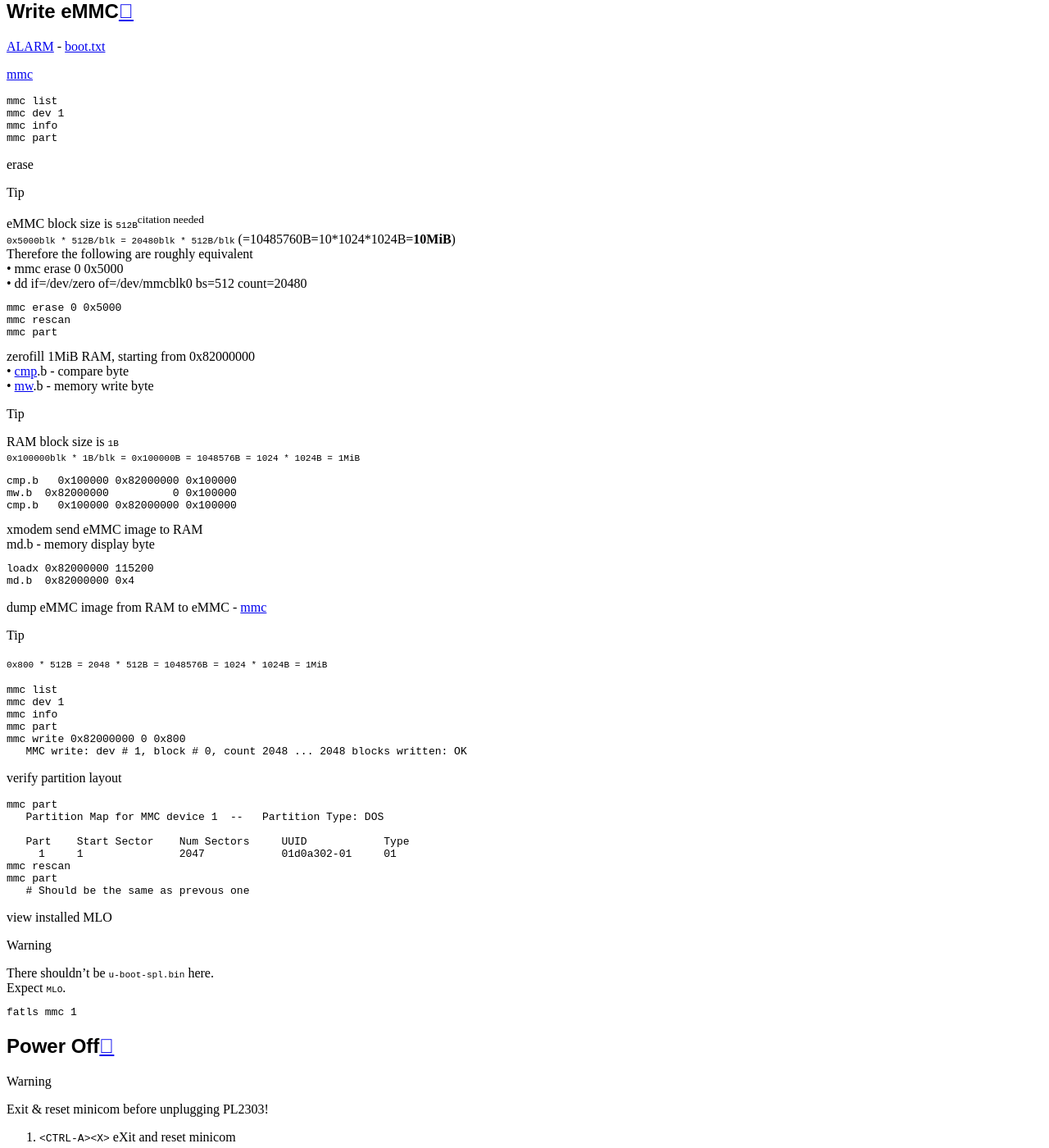
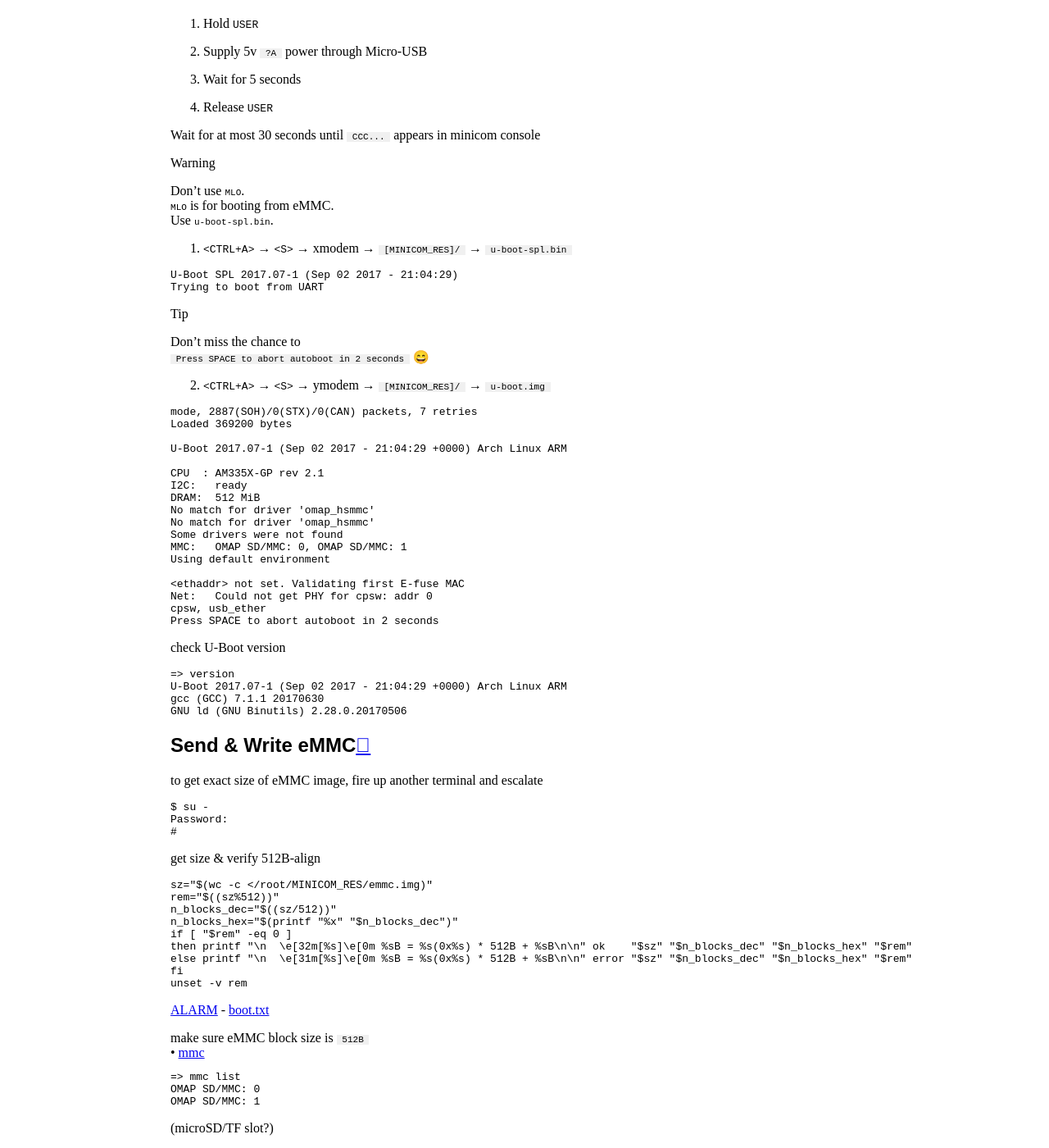
Before and after one commit to Un1Gfn/sphinx.public, a Sphinx documentation site: the page built from Documentation/U-Boot.rst, in a window 1280 px wide and 1400 px high, scrolled down 9103 px. Shown: the whole window at 82% size. Built offline with Sphinx 7.4.7 and the Read the Docs theme 2.0.0, drawn with Linux system fonts in a browser that asks for light colours; the version number could not be read and is left out; cross-references to code outside the pages are shown as plain code; some of the changed text lies outside the part shown.

Commit message:
xmodem NAK at approx 150K, let's try u-boot new ver

```diff
--- a/Documentation/ALARM.rst
+++ b/Documentation/ALARM.rst
@@ -23,6 +23,9 @@ denx `TFTP+NFS <https://www.denx.de/wiki/view/DULG/LinuxNfsRoot>`__
 .. __: https://github.com/u-boot/u-boot/blob/master/cmd/sha1sum.c
 
 ArchWiki/:aw:`Working with the serial console`
+
+make `FIT image <https://elinux.org/images/f/f4/Elc2013_Fernandes.pdf>`__
+with :pkg:`community/uboot-tools` :manpage:`mkimage(1)`
 
 PC Set up NIC
 =============
--- a/Documentation/U-Boot.rst
+++ b/Documentation/U-Boot.rst
@@ -343,27 +340,33 @@ Make eMMC image
 |alpha|. with `genimage`__ [R]_
 -------------------------------
 
+.. __: https://github.com/pengutronix/genimage
+
+`genimage <https://git.busybox.net/buildroot/tree/package/genimage>`__\
+:superscript:`buildroot`
+
 .. warning::
 
-   | Use :pkg:`AUR/genimage-git` instead of :pkg:`AUR/genimage`
-     to avoid ``-b`` in :manpage:`mcopy(1)` (:pkg:`extra/mtools`)
-     and other issues
+   | Use :pkg:`AUR/genimage-git` instead of genimage\ :superscript:`AUR`
+     to avoid :pkg:`extra/mtools` :manpage:`mcopy(1)` bugs
+   | |b| `issues/71 <https://github.com/pengutronix/genimage/issues/71>`__
+   | |b| `pull/151 <https://github.com/pengutronix/genimage/pull/151>`__
    | |b| `pull/73 <https://github.com/pengutronix/genimage/pull/73>`__
-   | |b| `pull/151 <https://github.com/pengutronix/genimage/pull/151>`__
-   | |b| `issues/71 <https://github.com/pengutronix/genimage/issues/71>`__
 
-.. __: https://github.com/pengutronix/genimage
+.. warning::
 
-| `genimage <https://git.busybox.net/buildroot/tree/package/genimage>`__\
-  :superscript:`buildroot`
-| cfg `documentation <https://github.com/pengutronix/genimage/blob/master/README.rst>`__
+   Generated image is NOT ``2MiB``, but **confusingly slightly more than** ``2MiB``
+
+genimage.cfg `syntax <https://github.com/pengutronix/genimage/blob/master/README.rst>`__
 
 ::
 
-   rm -rv /tmp/genimage*
+   rm -rfv /tmp/genimage*
    # mkdir -pv /tmp/genimage_emptydir
+   # Don't put u-boot-spl.bin here!
    f=(MLO boot.scr boot.txt mkscr u-boot.img)
-   for i in $f; do touch -c -d "1989-06-04T00:00:00" "$(git rev-parse --show-toplevel)/alarm_boot/$f"; done
+   # For preserve of timestamps, in "image fat.partimg", use "mountpoint=" instead of "vfat{}"
+   # for i in $f; do touch -c -d "1989-06-04T00:00:00" "$(git rev-parse --show-toplevel)/alarm_boot/$f"; done
    ./cfg.sh ${f[@]}
    python3 -m pygments -l cfg /tmp/genimage.cfg
 
@@ -382,12 +385,27 @@ Make eMMC image
 
 genimage is intended to be run in a fakeroot environment\ [#]_ ::
 
-   fakeroot genimage --config /tmp/genimage.cfg
+   # "+X" and it won't get stuck at the bottom of the screen
+   fakeroot genimage --config /tmp/genimage.cfg |& less +X -S
 
-`mdir(1) <https://www.gnu.org/software/mtools/manual/mtools.html#mdir>`__
-\- `"-i" <https://www.gnu.org/software/mtools/manual/mtools.html#Drive-letters>`__ ::
+| inspect
+| |b|
+  :ltlink:`-i <https://www.gnu.org/software/mtools/manual/mtools.html#Drive-letters>`
+  of
+  `mdir(1) <https://www.gnu.org/software/mtools/manual/mtools.html#mdir>`__
 
-   mdir -i /tmp/genimage_outputpath/fat.partimg
+::
+
+   echo; sfdisk -Vl /tmp/genimage_outputpath/emmc.img
+   echo; mdir -i /tmp/genimage_outputpath/fat.partimg
+
+shortcut for minicom ::
+
+   echo; \
+   sudo rm -fv /root/MINICOM_RES/emmc.img; \
+   sudo ln -sv "$(realpath /tmp/genimage_outputpath/emmc.img)" "$_"; echo; \
+   sudo file /root/MINICOM_RES; echo
+   sudo ls -Al /root/MINICOM_RES/; echo
 
 |beta|. manually
 ----------------
@@ -475,14 +493,15 @@ cleanup::
    losetup -l -a
    mv -v emmc.img ~/
 
-Connect Serial Debug Port
-=========================
+Connect Serial
+==============
 
-:el:`BB serial port <BeagleBone/Serial_Port>`
+.. warning::
 
-| lsusb\
-| |b| `067b:2303 <https://linux-hardware.org/?id=usb:067b-2303>`__
-| |b| ``Prolific Technology, Inc. PL2303 Serial Port / Mobile Action MA-8910P``
+   | Don't supply any power to BBGW yet.
+   | Don't connect PL2303 USB-A to PC yet.
+
+:el:`BB Serial Debug Port <BeagleBone/Serial_Port>`
 
 `The acme of foolishness <https://dave.cheney.net/2013/09/22/two-point-five-ways-to-access-the-serial-console-on-your-beaglebone-black>`__
 
@@ -519,9 +533,16 @@ Connect Serial Debug Port
 
 1. Double check the pinout
 2. Connect PL2303 USB-A to PC
-3. Make sure ``lsusb | grep -i prolific`` reveals ``PL2303``
+3. |
+     Make sure ``lsusb | grep -i prolific`` reveals
+   | |b| `067b:2303 <https://linux-hardware.org/?id=usb:067b-2303>`__
+   | |b| ``Prolific Technology, Inc. PL2303 Serial Port / Mobile Action MA-8910P``
 
-Serial Send
+.. warning::
+
+   Don't supply any power to BBGW yet.
+
+Send U-Boot
 ===========
 
 `SystemSetup < DULG < DENX <http://www.denx.de/wiki/view/DULG/SystemSetup#Section_4.3>`__
@@ -590,31 +611,191 @@ Wait for at most 30 seconds until ``CCC...`` appears in minicom console
 
 .. warning::
 
-   | Don't use ``MLO``.
-   | ``MLO`` is for booting from eMMC.
-   | Use ``u-boot-spl.bin``.
+   | Don't use :file:`MLO`.
+   | :file:`MLO` is for booting from eMMC.
+   | Use :file:`u-boot-spl.bin`.
+
+1. :kbd:`<CTRL+A>` |rarr| :kbd:`<S>` |rarr|    xmodem |rarr| ``[MINICOM_RES]/`` |rarr| ``u-boot-spl.bin``
+
+.. code:: text
+
+   U-Boot SPL 2017.07-1 (Sep 02 2017 - 21:04:29)
+   Trying to boot from UART
 
 .. tip::
 
    | Don't miss the chance to
    | ``Press SPACE to abort autoboot in 2 seconds`` |:smile:|
 
-1. :kbd:`<CTRL+A>` |rarr| :kbd:`<S>` |rarr|    xmodem |rarr| ``[MINICOM_RES]`` |rarr| ``u-boot-spl.bin``
-2. :kbd:`<CTRL+A>` |rarr| :kbd:`<S>` |rarr| [xy]modem |rarr| ``[MINICOM_RES]`` |rarr| ``u-boot.img``
+2. :kbd:`<CTRL+A>` |rarr| :kbd:`<S>` |rarr| ymodem |rarr| ``[MINICOM_RES]/`` |rarr| ``u-boot.img``
 
+.. code:: text
 
+   mode, 2887(SOH)/0(STX)/0(CAN) packets, 7 retries
+   Loaded 369200 bytes
 
-check U-Boot version ::
+   U-Boot 2017.07-1 (Sep 02 2017 - 21:04:29 +0000) Arch Linux ARM
+
+   CPU  : AM335X-GP rev 2.1
+   I2C:   ready
+   DRAM:  512 MiB
+   No match for driver 'omap_hsmmc'
+   No match for driver 'omap_hsmmc'
+   Some drivers were not found
+   MMC:   OMAP SD/MMC: 0, OMAP SD/MMC: 1
+   Using default environment
+
+   <ethaddr> not set. Validating first E-fuse MAC
+   Net:   Could not get PHY for cpsw: addr 0
+   cpsw, usb_ether
+   Press SPACE to abort autoboot in 2 seconds
+
+check U-Boot version
+
+.. code:: text
 
    => version
+   U-Boot 2017.07-1 (Sep 02 2017 - 21:04:29 +0000) Arch Linux ARM
+   gcc (GCC) 7.1.1 20170630
+   GNU ld (GNU Binutils) 2.28.0.20170506
 
-Write eMMC
-==========
+Send & Write eMMC
+=================
+
+to get exact size of eMMC image,
+fire up another terminal and escalate
+
+.. code:: shell-session
+
+   $ su -
+   Password:
+   #
+
+get size & verify 512B-align ::
+
+   sz="$(wc -c </root/MINICOM_RES/emmc.img)"
+   rem="$((sz%512))"
+   n_blocks_dec="$((sz/512))"
+   n_blocks_hex="$(printf "%x" "$n_blocks_dec")"
+   if [ "$rem" -eq 0 ]
+   then printf "\n  \e[32m[%s]\e[0m %sB = %s(0x%s) * 512B + %sB\n\n" ok    "$sz" "$n_blocks_dec" "$n_blocks_hex" "$rem"
+   else printf "\n  \e[31m[%s]\e[0m %sB = %s(0x%s) * 512B + %sB\n\n" error "$sz" "$n_blocks_dec" "$n_blocks_hex" "$rem"
+   fi
+   unset -v rem
 
 `ALARM <https://archlinuxarm.org/packages/armv7h/uboot-beaglebone/files/uboot-beaglebone.install>`__
 - `boot.txt <https://archlinuxarm.org/packages/armv7h/uboot-beaglebone/files/boot.txt>`__
 
-`mmc <https://www.denx.de/wiki/view/DULG/UBootCmdGroupMMC>`__
+| make sure eMMC block size is ``512B``
+| |b| `mmc <https://www.denx.de/wiki/view/DULG/UBootCmdGroupMMC>`__
+
+.. code:: text
+
+   => mmc list
+   OMAP SD/MMC: 0
+   OMAP SD/MMC: 1
+
+(microSD/TF slot?)
+
+.. code:: text
+
+   => mmc dev 0
+   Card did not respond to voltage select!
+   mmc_init: -95, time 13
+
+eMMC
+
+.. code:: text
+
+   => mmc dev 1
+   ** First descriptor is NOT a primary desc on 1:1 **
+   switch to partitions #0, OK
+   mmc1(part 0) is current device
+
+.. https://www.sphinx-doc.org/en/master/usage/restructuredtext/directives.html#directive-option-code-block-emphasize-lines
+.. code-block:: text
+   :emphasize-lines: 7
+
+   => mmc info
+   Device: OMAP SD/MMC
+   Manufacturer ID: 13
+   OEM: 14e
+   Name: Q2J54
+   Tran Speed: 52000000
+   Rd Block Len: 512
+   MMC version 5.0
+   High Capacity: Yes
+   Capacity: 3.6 GiB
+   Bus Width: 4-bit
+   Erase Group Size: 512 KiB
+   HC WP Group Size: 8 MiB
+   User Capacity: 3.6 GiB WRREL
+   Boot Capacity: 2 MiB ENH
+   RPMB Capacity: 512 KiB ENH
+
+.. code:: text
+
+   => mmc part
+   ## Unknown partition table type 0
+
+.. tip::
+   | Make sure eMMC block size is ``512B``
+   | ``0x5000blk * 512B/blk = 20480blk * 512B/blk`` (=10485760B=10*1024*1024B=\ **10MiB**\ )
+   | Therefore the following are roughly equivalent
+   | |b| mmc erase 0 0x5000
+   | |b| dd if=/dev/zero of=/dev/mmcblk0 bs=512 count=20480
+
+erase the first 10MiB of eMMC
+
+.. code:: text
+
+  => mmc erase 0 0x5000
+
+  MMC erase: dev # 1, block # 0, count 20480 ... 20480 blocks erased: OK
+  => mmc rescan
+  ** First descriptor is NOT a primary desc on 1:1 **
+  => mmc part
+  ## Unknown partition table type 0
+
+.. tip::
+   | |b| RAM block size is ``1B``
+   | |b| ``0xa00000blk * 1B/blk = 0xa00000B = 10485760B = 10240 * 1024B = 10MiB``
+   | |b| An all-zero chunk starts from ``0x100000``\ :superscript:`citation needed`
+   | |b| RAM address starts from ``0x82000000``\ :superscript:`citation needed`
+
+| zerofill ``10MiB`` RAM
+| |b| ``cmp.b addr1 addr2 count`` - `compare`__ byte
+| |b| ``mw.b address value [count]`` - `memory write (fill)`__ byte
+
+.. __: https://www.denx.de/wiki/view/DULG/UBootCmdGroupMemory#Section_5.9.2.3.
+.. __: https://www.denx.de/wiki/view/DULG/UBootCmdGroupMemory#Section_5.9.2.8.
+
+.. code:: text
+
+   => cmp.b   0x100000 0x82000000 0xa00000
+      # Expect difference
+   => mw.b  0x82000000          0 0xa00000
+   => cmp.b   0x100000 0x82000000 0xa00000
+   Total of 10485760 byte(s) were the same
+
+get ready for receiving
+
+.. code:: text
+
+   => loady 0x82000000 115200
+
+minicom |rarr| :kbd:`<CTRL+A>` |rarr| :kbd:`<S>` |rarr| ymodem |rarr| ``[MINICOM_RES]/`` |rarr| ``emmc.img``
+
+|b| md.b - memory display byte
+
+.. code:: text
+
+   md.b  0x82000000 0x4
+
+| dump eMMC image from RAM to eMMC
+  - `mmc <https://www.denx.de/wiki/view/DULG/UBootCmdGroupMMC>`__
+| |b| replace ``<N_BLOCKS_HEX>`` with the value of ``$n_blocks_hex``
+| |b| for ``<N_BLOCKS_DEC>`` expect the same value as ``$n_blocks_dec``
 
 .. code:: text
 
@@ -622,74 +803,18 @@ Write eMMC
    mmc dev 1
    mmc info
    mmc part
-
-erase
-
-.. tip::
-   | eMMC block size is ``512B``\ :superscript:`citation needed`
-   | ``0x5000blk * 512B/blk = 20480blk * 512B/blk`` (=10485760B=10*1024*1024B=\ **10MiB**\ )
-   | Therefore the following are roughly equivalent
-   | |b| mmc erase 0 0x5000
-   | |b| dd if=/dev/zero of=/dev/mmcblk0 bs=512 count=20480
-
-.. code:: text
-
-   mmc erase 0 0x5000
-   mmc rescan
-   mmc part
-
-| zerofill 1MiB RAM, starting from 0x82000000
-| |b| `cmp`__.b - compare byte
-| |b| `mw`__.b - memory write byte
-
-.. __: https://www.denx.de/wiki/view/DULG/UBootCmdGroupMemory#Section_5.9.2.3.
-.. __: https://www.denx.de/wiki/view/DULG/UBootCmdGroupMemory#Section_5.9.2.8.
-
-.. tip::
-   | RAM block size is ``1B``
-   | ``0x100000blk * 1B/blk = 0x100000B = 1048576B = 1024 * 1024B = 1MiB``
-
-.. code:: text
-
-   cmp.b   0x100000 0x82000000 0x100000
-   mw.b  0x82000000          0 0x100000
-   cmp.b   0x100000 0x82000000 0x100000
-
-| xmodem send eMMC image to RAM
-| md.b - memory display byte
-
-.. code:: text
-
-   loadx 0x82000000 115200
-   md.b  0x82000000 0x4
-
-dump eMMC image from RAM to eMMC
-- `mmc <https://www.denx.de/wiki/view/DULG/UBootCmdGroupMMC>`__
-
-.. tip::
-   ``0x800 * 512B = 2048 * 512B = 1048576B = 1024 * 1024B = 1MiB``
-
-.. code:: text
-
-   mmc list
-   mmc dev 1
-   mmc info
-   mmc part
-   mmc write 0x82000000 0 0x800
-      MMC write: dev # 1, block # 0, count 2048 ... 2048 blocks written: OK
+   mmc write 0x82000000 0 <N_BLOCKS_HEX>
+      MMC write: dev # 1, block # 0, count <N_BLOCKS_DEC> ... <N_BLOCKS_DEC> blocks written: OK
 
 verify partition layout
 
 .. code:: text
 
    mmc part
-      Partition Map for MMC device 1  --   Partition Type: DOS
-
-      Part    Start Sector    Num Sectors     UUID            Type
-        1     1               2047            01d0a302-01     01
+      # (A)
    mmc rescan
    mmc part
-      # Should be the same as prevous one
+      # Should be the same as (A)
 
 view installed MLO
 
--- a/Documentation/conf.py
+++ b/Documentation/conf.py
@@ -173,8 +173,10 @@ html_theme_options = {
 # html_baseurl = 'https://Un1Gfn.github.io/beaglebone'
 
 html_context = {'css_files': [
+    '_static/code.css',
+    '_static/narrow_nav.css',
+    '_static/problematic.css',
     '_static/theme_overrides.css',
-    '_static/problematic.css',
 ]}
 
 # https://icon-icons.com/icon/chip-computer-hardware-memory-electronic-device/142017
--- a/Documentation/extension/util.py
+++ b/Documentation/extension/util.py
@@ -1,6 +1,7 @@
 #!/dev/null
 # import urllib.parse
 import docutils
+import re  # re.match
 import sphinx
 import sphinx.util  # sphinx.util.nodes.split_explicit_title
 import sys  # sys.stderr
@@ -65,7 +66,8 @@ def wikiprepend(n: str, t: str) -> str:
     elif n == 'el': t = "https://elinux.org/"               + t
     elif n == 'dw': t = "https://wiki.debian.org/"          + t
     elif n == 'gw': t = "https://wiki.gentoo.org/wiki/"     + t
-    else:           assert n in ['emlink', 'stlink', 'prlink']
+    else:
+        assert re.match('^[a-z]{2}link$', n)
     _verifyurl(t)
     # https://www.urlencoder.io/python/
     # https://stackoverflow.com/questions/1695183/how-to-percent-encode-url-parameters-in-python
@@ -149,10 +151,11 @@ def link_fn(
                                    refuri=target)
 
     root = docutils.nodes.emphasis(rawsource=rawtext, text='').__iadd__(ref)    if name == 'emlink' else (
+           docutils.nodes.literal(rawsource=rawtext, text='').__iadd__(ref)     if name == 'ltlink' else (
+           docutils.nodes.problematic(rawsource=rawtext, text='').__iadd__(ref) if name == 'prlink' else (
            docutils.nodes.strong(rawsource=rawtext, text='').__iadd__(ref)      if name == 'stlink' else (
-           docutils.nodes.problematic(rawsource=rawtext, text='').__iadd__(ref) if name == 'prlink' else (
-           ref)))
-           # None ))
+           ref))))
+           # None ))))
 
     # assert type(inliner.reporter) == sphinx.util.docutils.LoggingReporter
     # msg = [inliner.reporter.warning(result, line=lineno)]
--- a/Documentation/extension/xxlink.py
+++ b/Documentation/extension/xxlink.py
@@ -15,8 +15,9 @@ def setup(app: sphinx.application.Sphinx):
 
     for n in [
         'emlink',
+        'ltlink',
+        'prlink',  # => docutils.nodes.problematic -> span class="problematic" -> problematic.css -> strikethrough
         'stlink',
-        'prlink',  # => docutils.nodes.problematic -> span class="problematic" -> problematic.css -> strikethrough
     ]: app.add_role(name=n, role=util.link_fn, override=False)
 
     # https://www.sphinx-doc.org/en/master/extdev/index.html#extension-metadata
--- a/Documentation/index.rst
+++ b/Documentation/index.rst
@@ -35,8 +35,11 @@
    U-Boot
    ALARM
    Future
-   reStructuredText
+   reST
    Test
+   GPU_hang
+   Cheatsheet
+   PkgMgmt
 
 Indices and tables
 ==================
--- a/Documentation/reStructuredText.rst
+++ b/Documentation/reST.rst
@@ -1,8 +1,8 @@
 .. include:: substitution.txt
 
-======================
-|ico| reStructuredText
-======================
+==========
+|ico| reST
+==========
 
 .. image:: https://img.shields.io/badge/%F0%9F%9B%A1%EF%B8%8F-shield-success
    :target: https://shields.io/
--- /dev/null
+++ b/Documentation/rtd_linux/code.css
@@ -0,0 +1,7 @@
+code.docutils.literal.notranslate:not(.file)
+	{ background-color: #f0f0f0!important; }
+
+/* https://stackoverflow.com/a/16552398 */
+code.docutils.literal.notranslate:not(.file):before,
+code.docutils.literal.notranslate:not(.file):after
+	{ content: "\00a0 "; }
--- /dev/null
+++ b/Documentation/rtd_linux/narrow_nav.css
@@ -0,0 +1,19 @@
+/* conf.py:  html_theme_options= */
+/* conf.py:  html_context=       */
+
+@media screen {
+
+	.wy-nav-side
+		{ width: 200px; }
+
+	.wy-side-scroll
+		{ width: 220px; }
+
+	.wy-side-nav-search,
+	.wy-menu.wy-menu-vertical
+		{ width: 200px; }
+
+	.wy-nav-content-wrap
+		{ margin-left: 200px; }
+
+}
--- a/Documentation/substitution.txt
+++ b/Documentation/substitution.txt
@@ -14,6 +14,10 @@
 .. |larr|      unicode:: U+2190 .. https://www.toptal.com/designers/htmlarrows/
 .. |rarr|      unicode:: U+2192 .. https://www.toptal.com/designers/htmlarrows/
 .. |tm|        unicode:: U+2122 .. Mot to be confused with sphinxemojicodes |:tm:|
+
+.. https://unicode-search.net/unicode-namesearch.pl?term=ASTERISK
+.. https://www.toptal.com/designers/htmlarrows/math/asterisk-operator/
+.. |lowast|    unicode:: U+2217
 
 .. https://en.wikipedia.org/wiki/List_of_Unicode_characters#Latin-1_Supplement
 .. |alpha|   unicode:: U+3B1
```
Also changed, not shown: other parts of Documentation/U-Boot.rst (+7 -15 lines), Documentation/Cheatsheet.rst (added, +23 -0 lines), Documentation/GPU_hang.rst (added, +167 -0 lines), Documentation/PkgMgmt.rst (added, +132 -0 lines).
